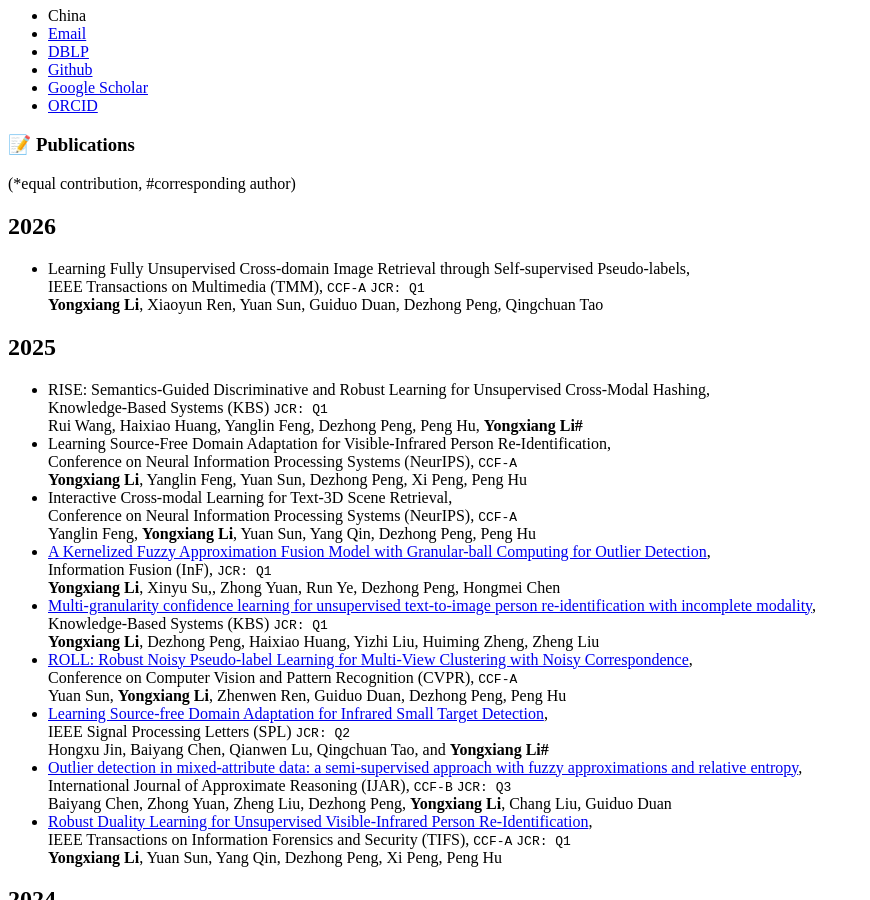
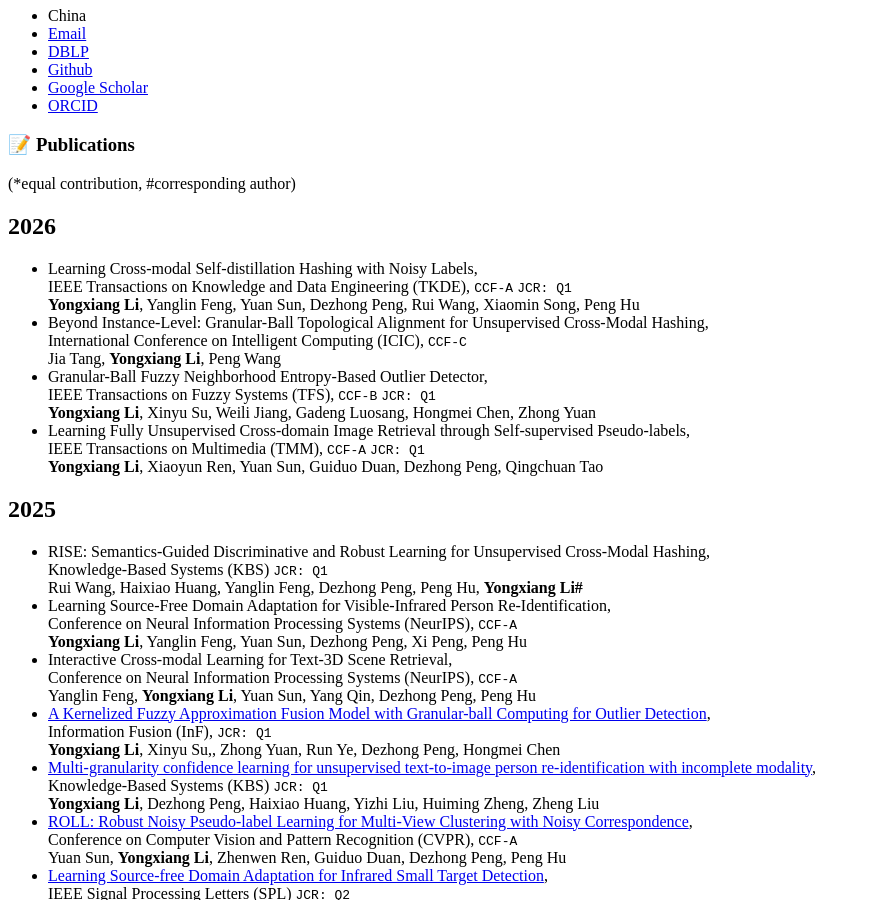
Before and after one commit to LYXRhythm/liyongxiang.github.io, a Jekyll site: the page built from _pages/includes/pub.md, in a window 1280 px wide and 900 px high, scrolled down 632 px. Shown: the whole window, without its empty margins (0-870 px from the left). Built offline with Jekyll 4.4.1, drawn with Linux system fonts in a browser that asks for light colours; our own code applies the rules of GitHub Pages for plain Markdown files.

Commit message:
Update pub.md

```diff
--- a/_pages/includes/pub.md
+++ b/_pages/includes/pub.md
@@ -3,6 +3,9 @@
 (*equal contribution, #corresponding author)
 
 ## 2026
+- Learning Cross-modal Self-distillation Hashing with Noisy Labels, <br> IEEE Transactions on Knowledge and Data Engineering (TKDE), `CCF-A` `JCR: Q1` <br> **Yongxiang Li**, Yanglin Feng, Yuan Sun, Dezhong Peng, Rui Wang, Xiaomin Song, Peng Hu
+- Beyond Instance-Level: Granular-Ball Topological Alignment for Unsupervised Cross-Modal Hashing, <br> International Conference on Intelligent Computing (ICIC), `CCF-C` <br> Jia Tang, **Yongxiang Li**, Peng Wang
+- Granular-Ball Fuzzy Neighborhood Entropy-Based Outlier Detector, <br> IEEE Transactions on Fuzzy Systems (TFS), `CCF-B` `JCR: Q1` <br> **Yongxiang Li**, Xinyu Su, Weili Jiang, Gadeng Luosang, Hongmei Chen, Zhong Yuan
 - Learning Fully Unsupervised Cross-domain Image Retrieval through Self-supervised Pseudo-labels, <br> IEEE Transactions on Multimedia (TMM), `CCF-A` `JCR: Q1` <br> **Yongxiang Li**, Xiaoyun Ren, Yuan Sun, Guiduo Duan, Dezhong Peng, Qingchuan Tao
 
 ## 2025
```
